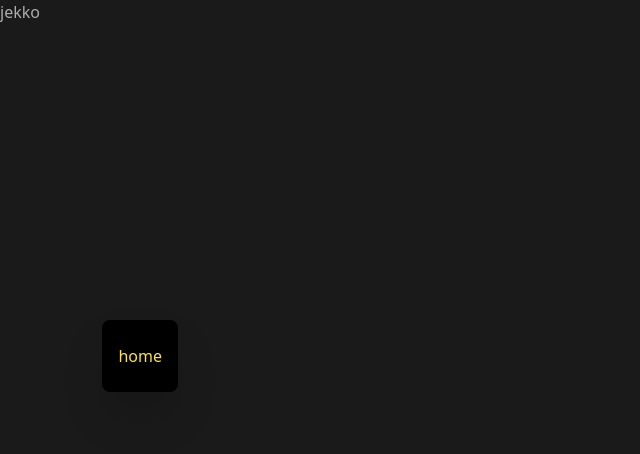
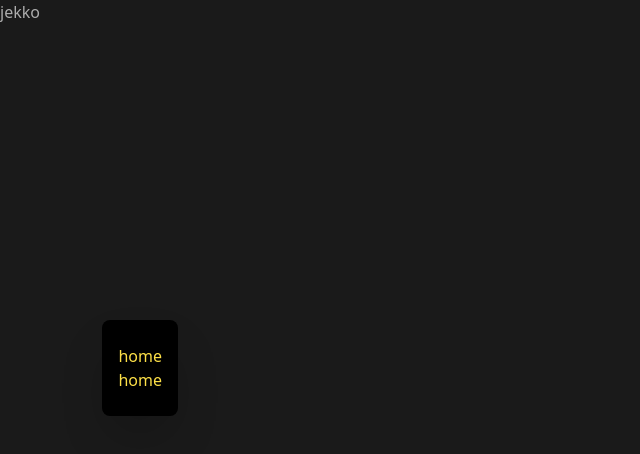
Before and after one commit to jigmeloday/portfolio, a Next.js app: page / in a window 1280 px wide. Shown: the top 454 px of the page, without its empty margins (0-640 px from the left). Built offline with nearby package versions, Linux system fonts and the light colour scheme.

Commit message:
nav listing

```diff
--- a/components/layout/constant/navigation.constant.ts
+++ b/components/layout/constant/navigation.constant.ts
@@ -5,5 +5,10 @@
         id: '1',
         icon: 'home',
         link: ''
+    },
+    {
+        id: '1',
+        icon: 'home',
+        link: ''
     }
 ]
```
Also changed, not shown: 1 other file (tests, documents, lock files or other folders).
